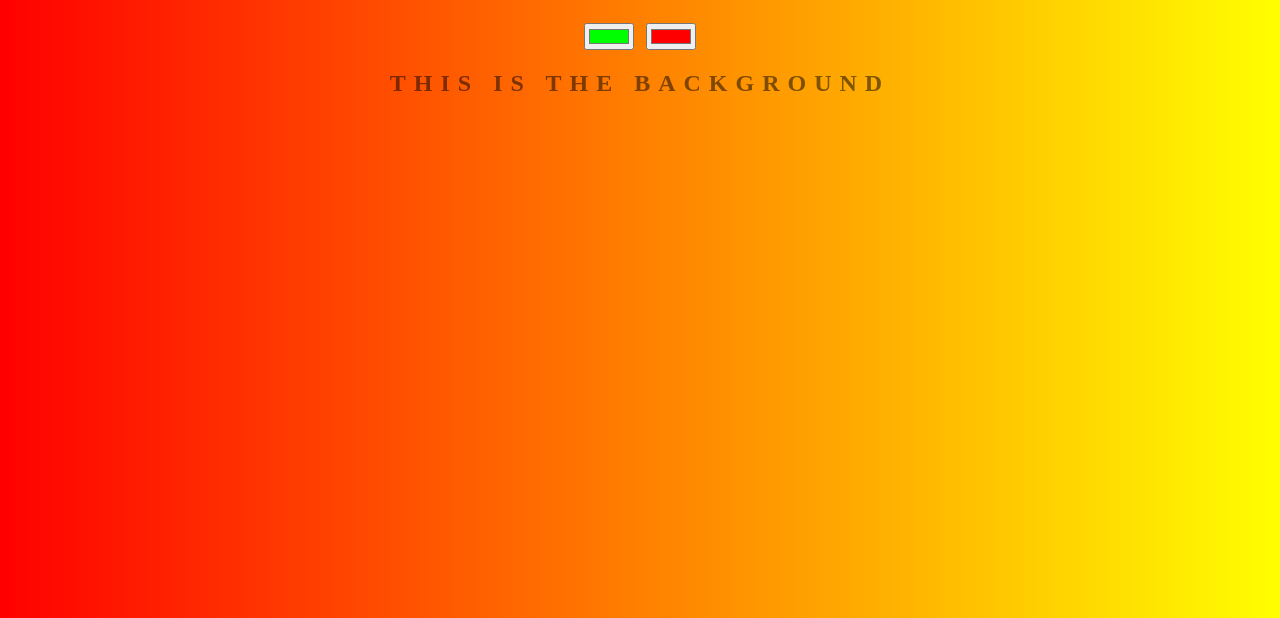
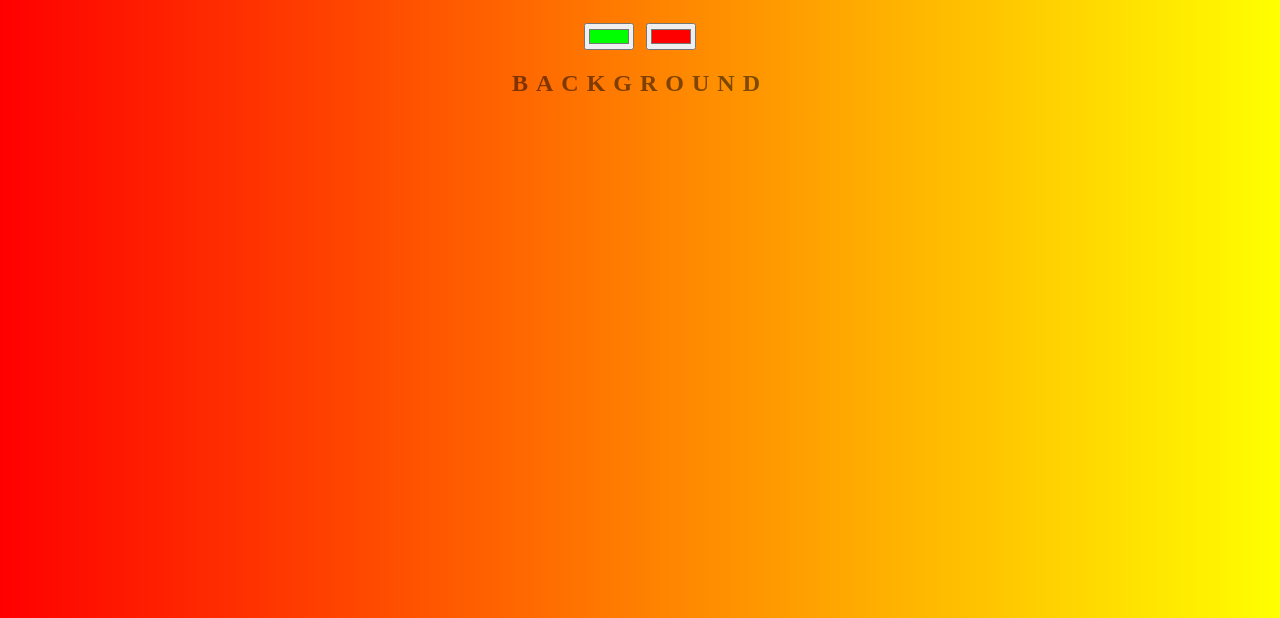
Before and after one commit to MarcPlunkett/background-generattor, a plain HTML site: page index.html in a window 1280 px wide. Shown: the part 182-800 px from the top of the page. Drawn offline with Linux system fonts and the light colour scheme.

Commit message:
Reverting back to old title

```diff
--- a/index.html
+++ b/index.html
@@ -9,7 +9,7 @@
     <h1>Background Generator</h1>
     <input class="color1" type="color" name="color1" value="#00ff00" />
     <input class="color2" type="color" name="color2" value="#ff0000" />
-    <h2>This is the background</h2>
+    <h2>Background</h2>
     <h3></h3>
     <script type="text/javascript" src="script.js"></script>
   </body>
```
